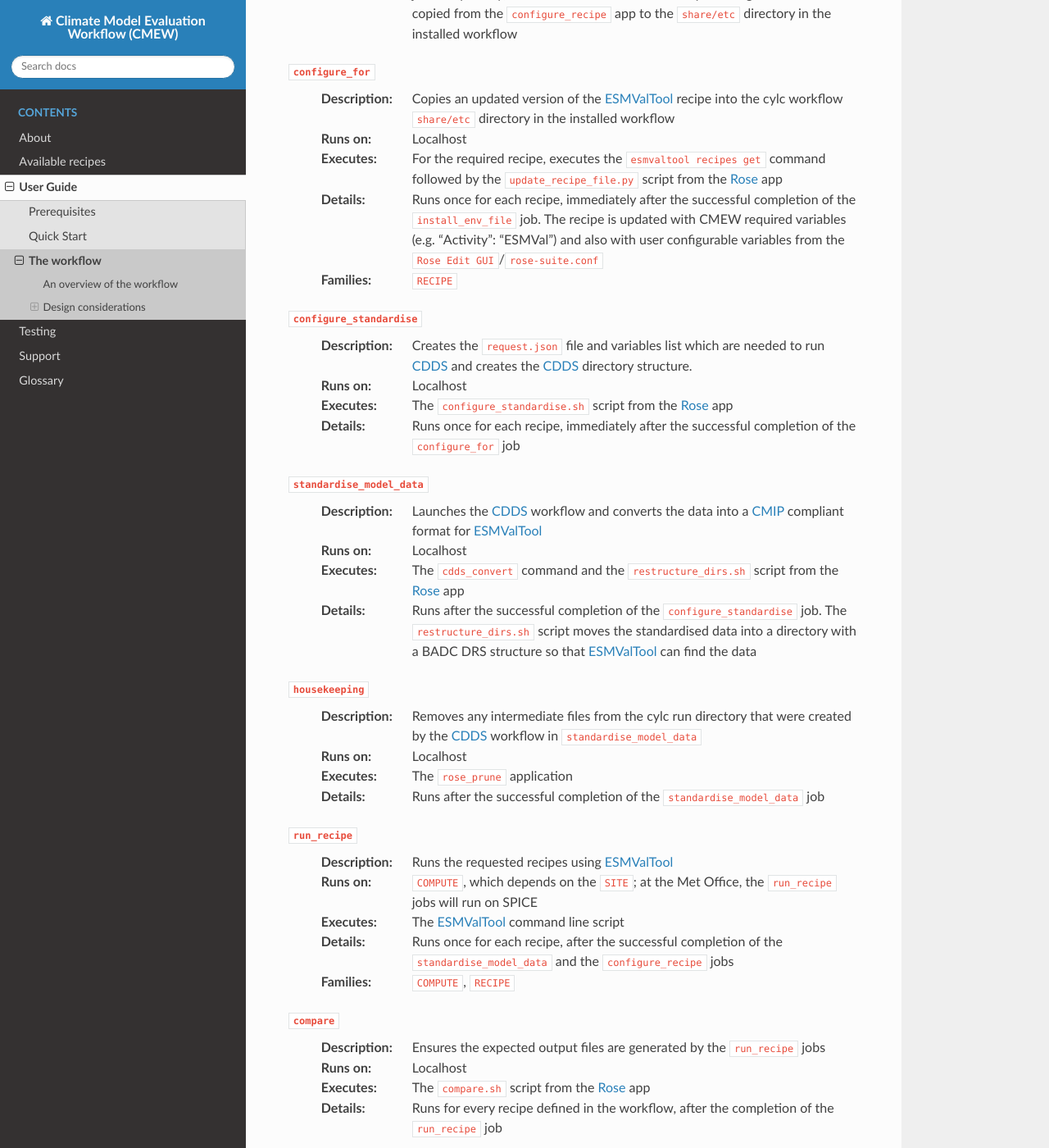
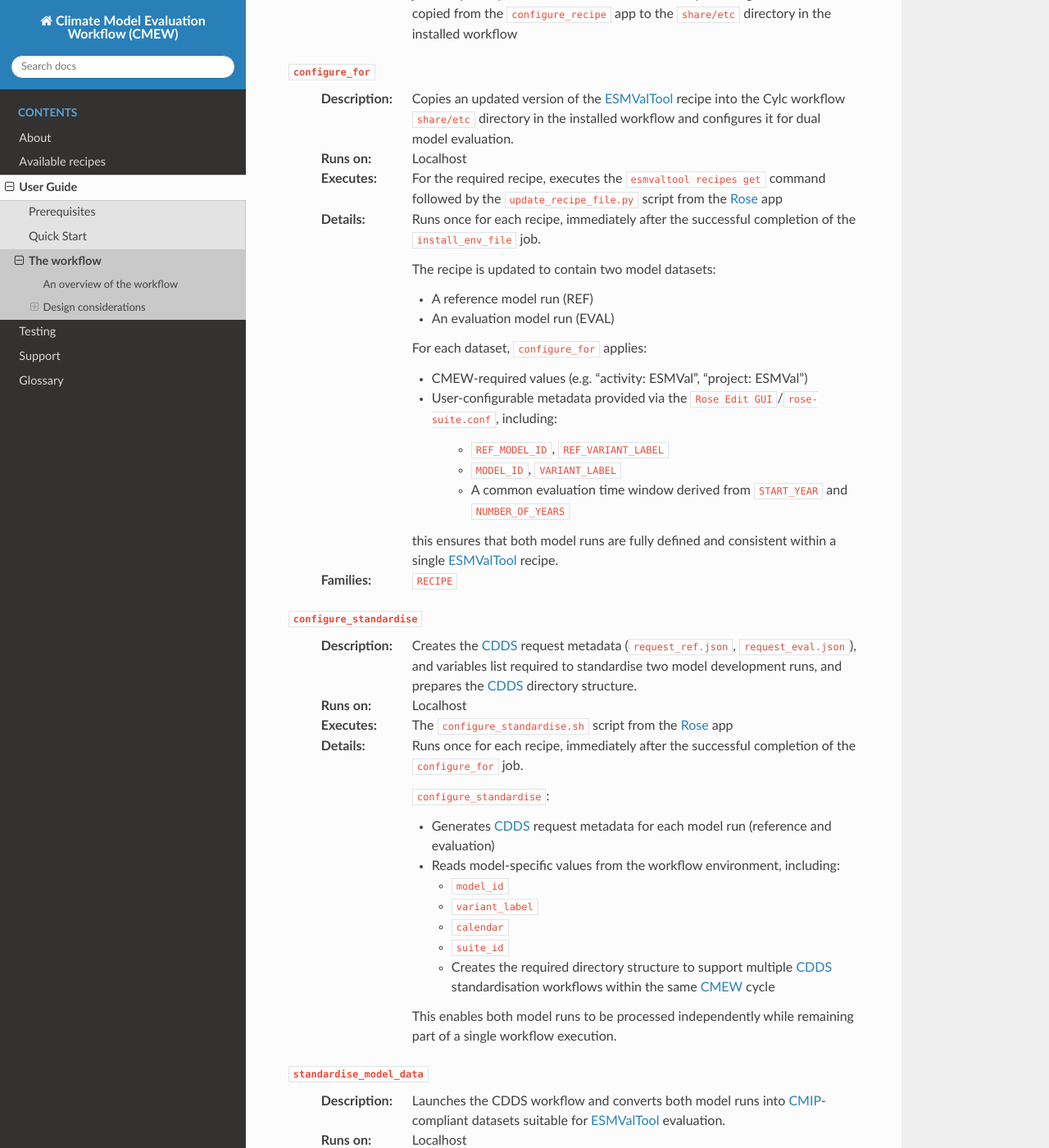
Before and after one commit to MetOffice/CMEW, a Sphinx documentation site: the page built from doc/source/user_guide/workflow.rst, in a window 1280 px wide and 1400 px high, scrolled down 590 px. Shown: the whole window at 82% size. Built offline with Sphinx 7.4.7 and the Read the Docs theme 3.1.0, drawn with Linux system fonts in a browser that asks for light colours; some of the changed text lies outside the part shown.

Commit message:
updated for dual-model run

```diff
--- a/doc/source/user_guide/workflow.rst
+++ b/doc/source/user_guide/workflow.rst
@@ -36,8 +36,9 @@ An overview of the workflow
 ``configure_for``
   :Description:
      Copies an updated version of the |ESMValTool| recipe
-     into the cylc workflow ``share/etc`` directory
-     in the installed workflow
+     into the Cylc workflow ``share/etc`` directory
+     in the installed workflow and configures it for
+     dual model evaluation.
   :Runs on:
      Localhost
   :Executes:
@@ -48,38 +49,75 @@ An overview of the workflow
      Runs once for each recipe,
      immediately after the successful completion
      of the ``install_env_file`` job.
-     The recipe is updated with CMEW required variables
-     (e.g. "Activity": "ESMVal")
-     and also with user configurable variables
-     from the |Rose Edit GUI|_/``rose-suite.conf``
+
+     The recipe is updated to contain two model datasets:
+
+     * A reference model run (REF)
+     * An evaluation model run (EVAL)
+
+     For each dataset, ``configure_for`` applies:
+
+     * CMEW-required values (e.g. "activity: ESMVal", "project: ESMVal")
+     * User-configurable metadata provided via the |Rose Edit GUI|/``rose-suite.conf``,
+       including:
+
+        - ``REF_MODEL_ID``, ``REF_VARIANT_LABEL``
+        - ``MODEL_ID``, ``VARIANT_LABEL``
+        - A common evaluation time window derived from ``START_YEAR`` and ``NUMBER_OF_YEARS``
+
+     this ensures that both model runs are fully defined
+     and consistent within a single |ESMValTool| recipe.
   :Families:
      ``RECIPE``
 
 ``configure_standardise``
   :Description:
-     Creates the ``request.json`` file and variables list which are needed to run
-     |CDDS| and creates the |CDDS| directory structure.
+     Creates the |CDDS| request metadata (``request_ref.json``, ``request_eval.json``), and
+     variables list required to standardise two model development runs, and
+     prepares the |CDDS| directory structure.
   :Runs on:
      Localhost
   :Executes:
      The ``configure_standardise.sh`` script from the |Rose| app
   :Details:
      Runs once for each recipe, immediately after the successful
-     completion of the ``configure_for`` job
+     completion of the ``configure_for`` job.
+
+     ``configure_standardise``:
+
+     * Generates |CDDS| request metadata for each model run (reference and evaluation)
+     * Reads model-specific values from the workflow environment, including:
+
+       - ``model_id``
+       - ``variant_label``
+       - ``calendar``
+       - ``suite_id``
+       - Creates the required directory structure to support multiple |CDDS| standardisation workflows
+         within the same |CMEW| cycle
+
+     This enables both model runs to be processed independently while remaining part of a single
+     workflow execution.
 
 ``standardise_model_data``
   :Description:
-     Launches the |CDDS| workflow and converts the data into a |CMIP| compliant
-     format for |ESMValTool|
+     Launches the CDDS workflow and converts both model runs into |CMIP|-compliant
+     datasets suitable for |ESMValTool| evaluation.
   :Runs on:
      Localhost
   :Executes:
      The ``cdds_convert`` command and the ``restructure_dirs.sh`` script
-     from the |Rose| app
+     from the |Rose| app.
   :Details:
      Runs after the successful completion of the ``configure_standardise`` job.
-     The ``restructure_dirs.sh`` script moves the standardised data into
-     a directory with a BADC DRS structure so that |ESMValTool| can find the data
+
+     ``standardise_model_data``:
+
+     * Executes |CDDS| standardisation for both the reference and evaluation model runs
+     * Produces |CMIP|-compliant output for each run
+     * Uses ``restructure_dirs.sh`` to move standardised data into a BADC DRS-compliant directory structure
+
+     The resulting layout allows |ESMValTool| to locate and analyse both model datasets
+     as part of a single dual-model evaluation.
 
 ``housekeeping``
   :Description:
```
